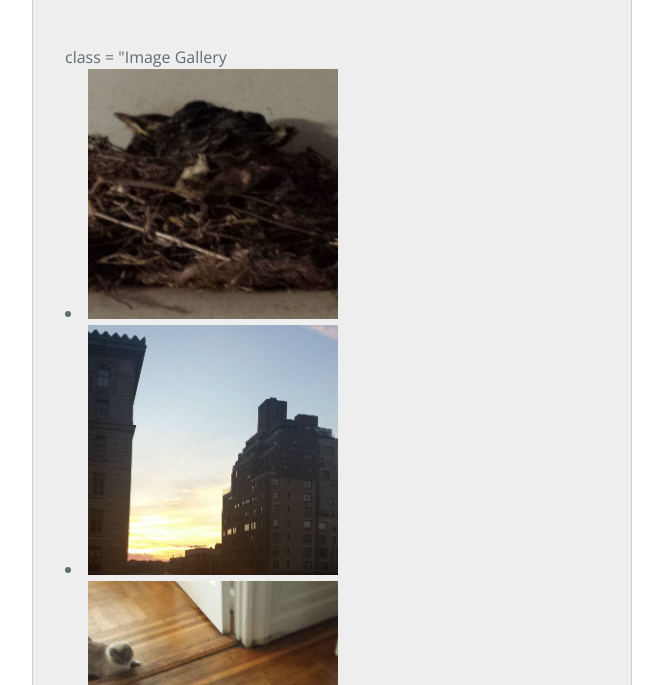
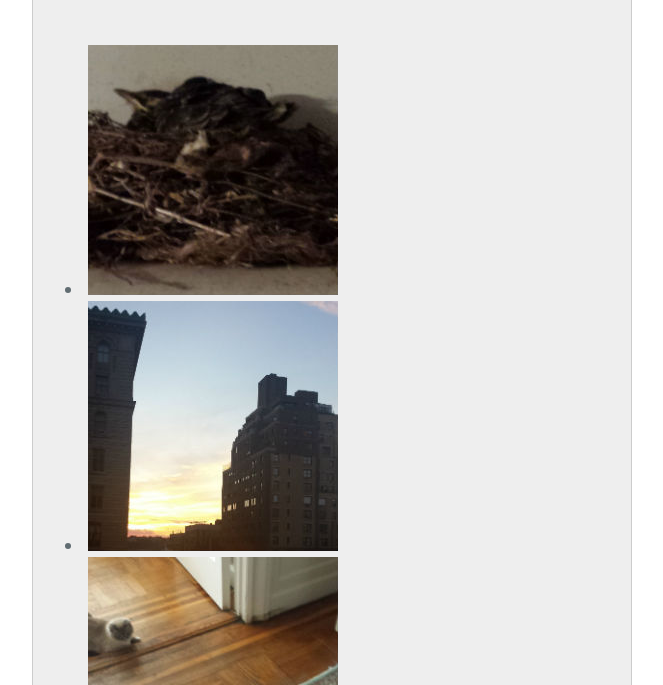
Before and after one commit to greenbergz/Fixed-Custom-Image-Gallery, a plain HTML site: page index.html in a window 1280 px wide. Shown: the part 115-800 px from the top of the page, without its empty margins (308-971 px from the left). Drawn offline with nearby package versions, Linux system fonts and the light colour scheme.

Commit message:
Update index.html

```diff
--- a/index.html
+++ b/index.html
@@ -87,7 +87,7 @@
     </section>
 
     <section class="main-content">
-      <u1> class = "Image Gallery
+      <u1>
 
       <li><a href="#img1" rel="modal:open"><img src="thubmnails/birdsThumb.jpg"></a></li>
           <li><a href="#img2" rel="modal:open"><img src="thubmnails/buildingsThumb.jpg"></a></li>
```
